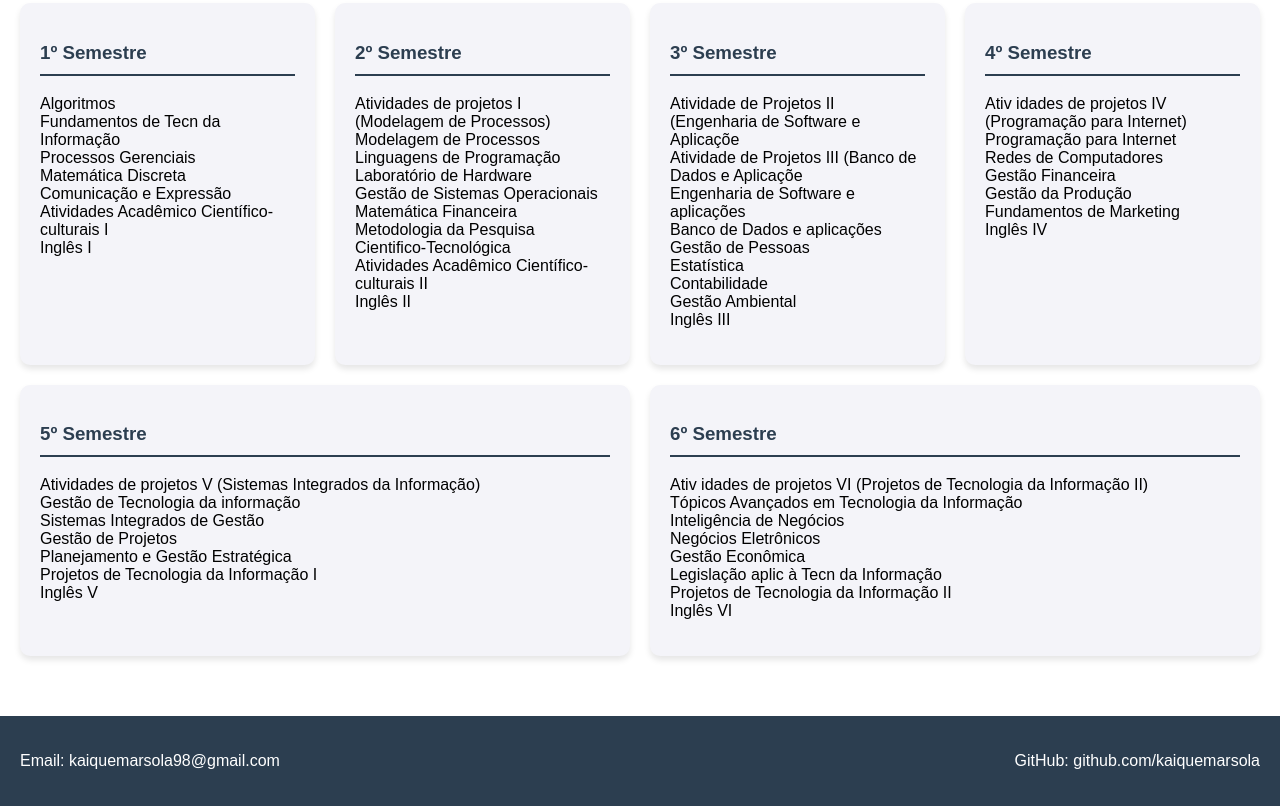
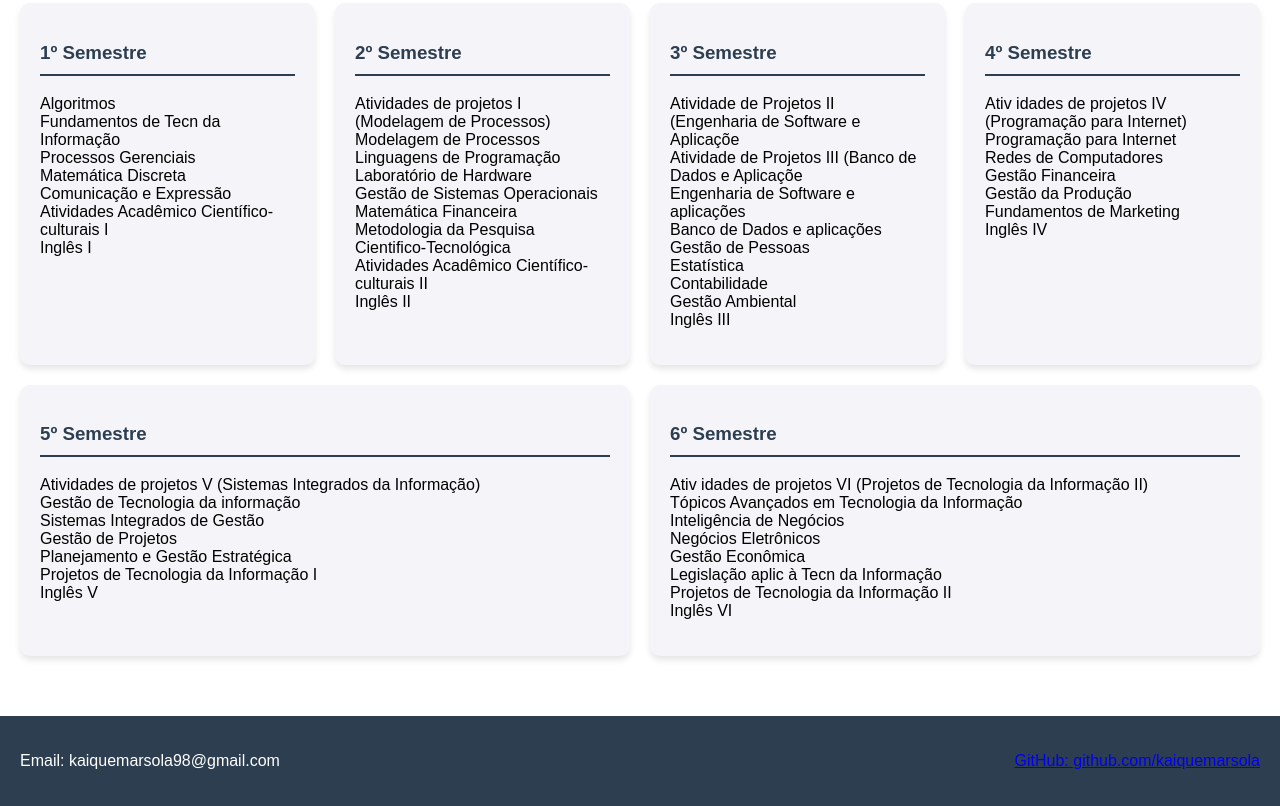
Before and after one commit to marsola98/portfolio-kaique, a plain HTML site: page index.html in a window 1280 px wide. Shown: the part 961-1767 px from the top of the page. Drawn offline with Linux system fonts and the light colour scheme.

Commit message:
Update index.html

```diff
--- a/index.html
+++ b/index.html
@@ -133,6 +133,7 @@
 </body>
 <footer class="flex-footer">
     <p>Email: kaiquemarsola98@gmail.com</p>
-    <p>GitHub: github.com/kaiquemarsola</p>
+        <p><a href="https://github.com/marsola98/portfolio-kaique/edit/main/index.html">GitHub: github.com/kaiquemarsola</a></p>
+
 </footer>
 </html>
```
